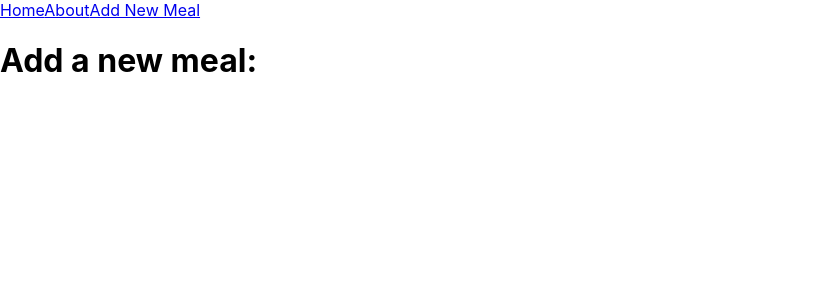
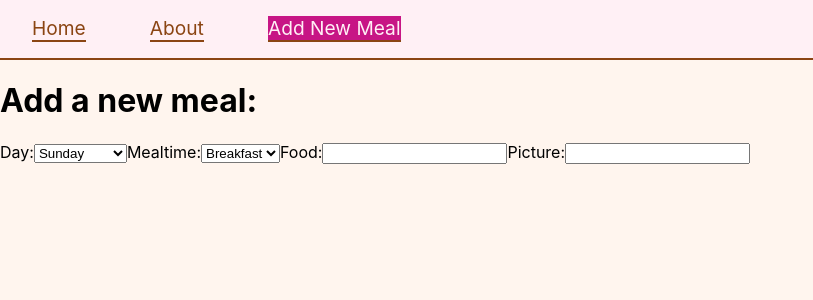
Before and after one commit to gsambora/phase-2-project, a React (Create React App) app: page /meal-form in a window 1280 px wide. Shown: the top 300 px of the page, without its empty margins (0-813 px from the left). Built offline with nearby package versions, Linux system fonts and the light colour scheme.

Commit message:
Added some styling and form

```diff
--- a/src/components/App.js
+++ b/src/components/App.js
@@ -1,4 +1,4 @@
-import React from "react";
+import React, {useState} from "react";
 import { Switch, Route } from "react-router-dom";
 import NavBar from "./NavBar";
 import Home from "./Home";
@@ -6,22 +6,24 @@ import About from "./About";
 import NewMeal from "./NewMeal";
 
 function App() {
+  const [page, setPage] = useState("/")
+
   return (
     <div className="App">
-      <NavBar />
+      <NavBar onChangePage={setPage}/>
+
       <Switch>
           <Route exact path="/">
             <Home />
           </Route>
+
           <Route path="/about">
             <About />
           </Route>
+
           <Route path="/meal-form">
             <NewMeal />
           </Route>
-        {/* <Route path="/allmeals">
-          <AllMeals />
-        </Route> */}
       </Switch>
     </div>
   );
--- /dev/null
+++ b/src/components/MealForm.js
@@ -0,0 +1,42 @@
+import React from "react";
+
+function MealForm(){
+    return(
+        <form className="AddMeal">
+            <label>
+                Day:
+                <select name="dayofweek">
+                    <option value="Sunday">Sunday</option>
+                    <option value="Monday">Monday</option>
+                    <option value="Tuesday">Tuesday</option>
+                    <option value="Wednesday">Wednesday</option>
+                    <option value="Thursday">Thursday</option>
+                    <option value="Friday">Friday</option>
+                    <option value="Saturday">Saturday</option>
+                </select>
+            </label>
+
+            <label>
+                Mealtime:
+                <select name="mealtime">
+                    <option value="Breakfast">Breakfast</option>
+                    <option value="Lunch">Lunch</option>
+                    <option value="Dinner">Dinner</option>
+                    <option value="Snack">Snack</option>
+                </select>
+            </label>
+
+            <label>
+                Food:
+                <input type="text" name="food"/>
+            </label>
+
+            <label>
+                Picture:
+                <input type="text" name="picture"/>
+            </label>
+        </form>
+    )
+}
+
+export default MealForm;
--- a/src/components/NavBar.js
+++ b/src/components/NavBar.js
@@ -7,7 +7,6 @@ function NavBar(){
             <NavLink exact to="/">Home</NavLink>
             <NavLink to="/about">About</NavLink>
             <NavLink to="/meal-form">Add New Meal</NavLink>
-            {/* <NavLink to="/all-meals">All Meals</NavLink> */}
         </nav>
     )
 }
--- a/src/components/NewMeal.js
+++ b/src/components/NewMeal.js
@@ -1,9 +1,12 @@
 import React from "react";
+import MealForm from "./MealForm";
 
 function NewMeal(){
+
     return(
         <div>
             <h1>Add a new meal:</h1>
+            <MealForm />
         </div>
     )
 }
--- a/src/index.css
+++ b/src/index.css
@@ -5,9 +5,35 @@ body {
     sans-serif;
   -webkit-font-smoothing: antialiased;
   -moz-osx-font-smoothing: grayscale;
+  background-color:seashell;
 }
 
 code {
   font-family: source-code-pro, Menlo, Monaco, Consolas, 'Courier New',
     monospace;
 }
+
+nav {
+  background-color:lavenderblush;
+  border-bottom: 2px solid saddlebrown;
+}
+
+nav a{
+  display:inline-block;
+  margin: 1rem 2rem;
+  text-decoration: none;
+  font-size: 1.2em;
+  color:saddlebrown;
+  border-bottom: 2px solid saddlebrown;
+}
+
+nav a:hover,
+nav a:active {
+  color:mediumvioletred;
+  border-bottom: 2px solid mediumvioletred;
+}
+
+nav a.active {
+  background-color: mediumvioletred;
+  color: lavenderblush;
+}
```
Lines whose indentation alone changed are shown as unchanged.
